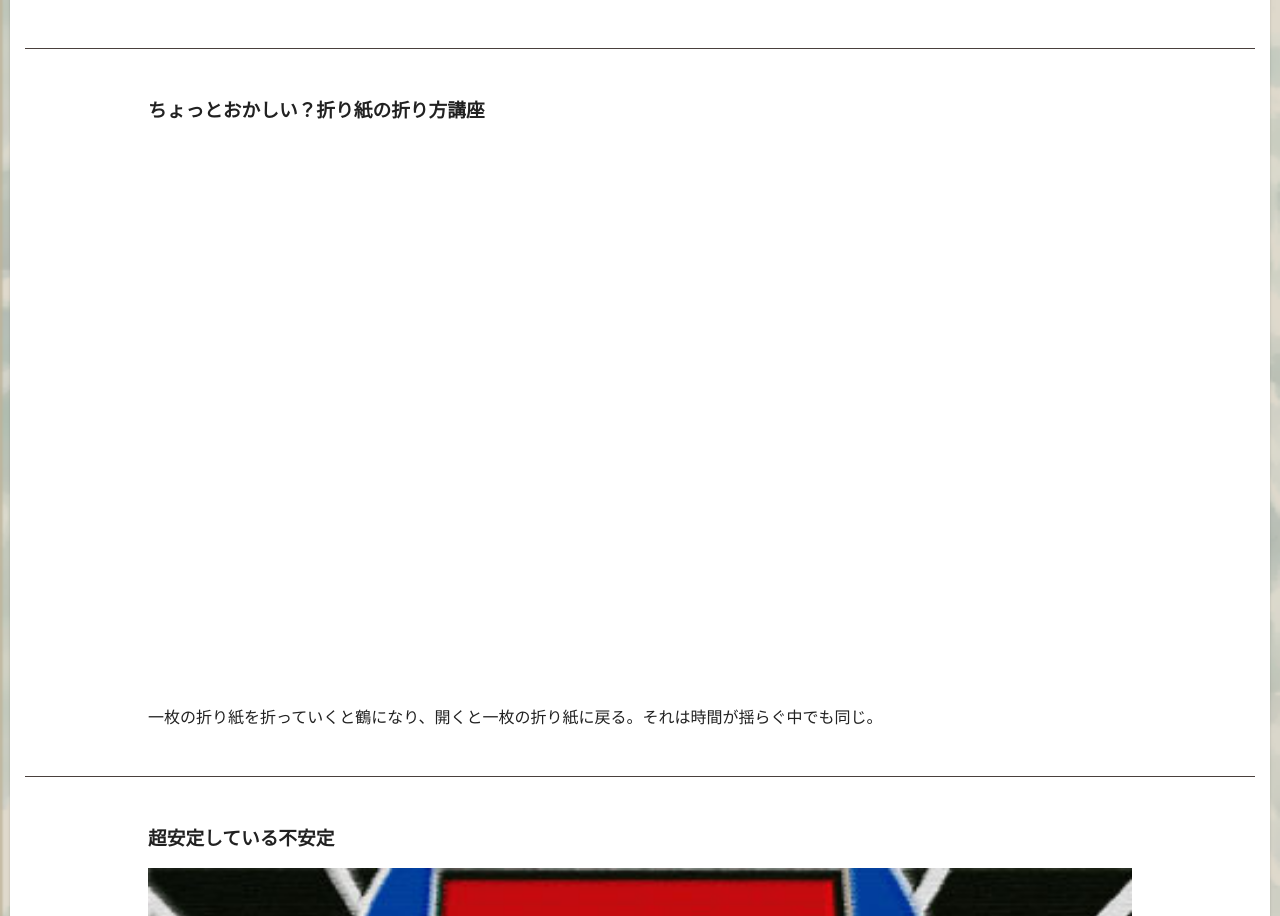
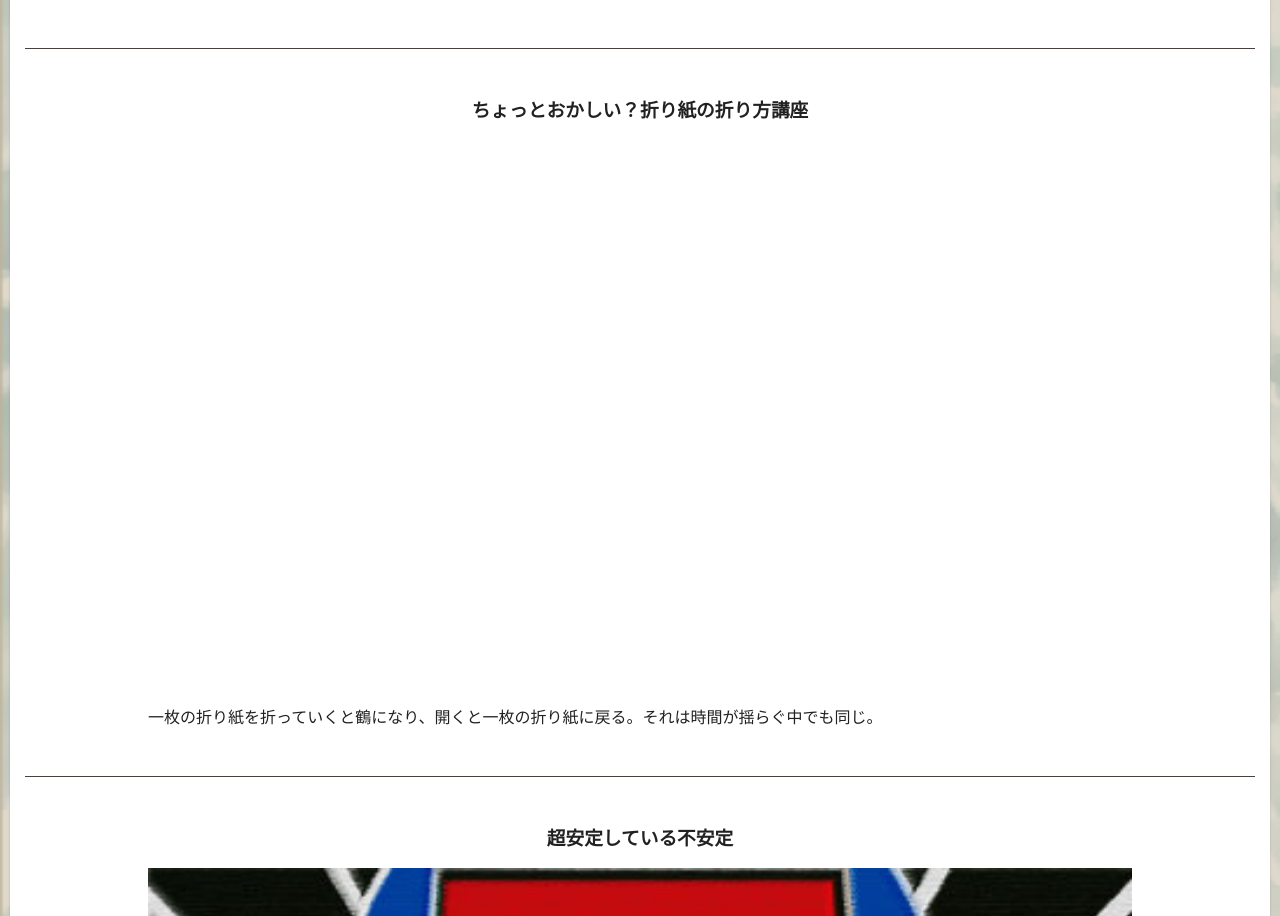
Before and after one commit to designingplusnine/komafes-2021, a Next.js app: page /diff in a window 1280 px wide. Shown: the part 916-1832 px from the top of the page. Built offline with nearby package versions, Linux system fonts and the light colour scheme; grey boxes are pictures that could not be loaded.

Commit message:
work_title align center

```diff
--- a/components/DiffPage/contents.module.scss
+++ b/components/DiffPage/contents.module.scss
@@ -20,6 +20,9 @@
         width: 80%;
         margin-left: auto;
         margin-right: auto;
+        &_title{
+            text-align: center;
+        }
         &_comment{
         }
         &_movie{
@@ -40,6 +43,9 @@
         width: 80%;
         margin-left: auto;
         margin-right: auto;
+        &_title{
+            text-align: center;
+        }
     }
     &_work img{
         width: 100%;
```
